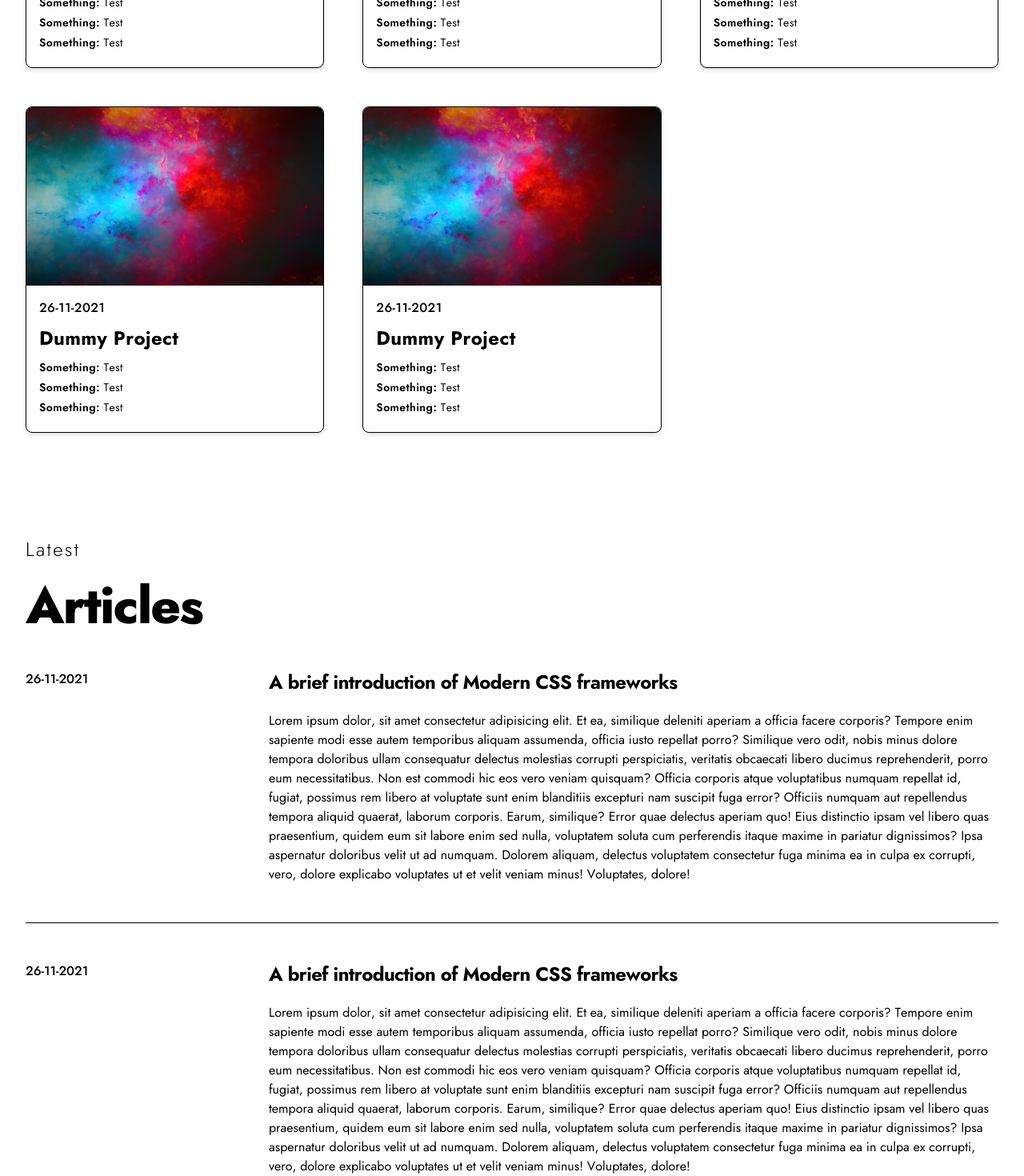
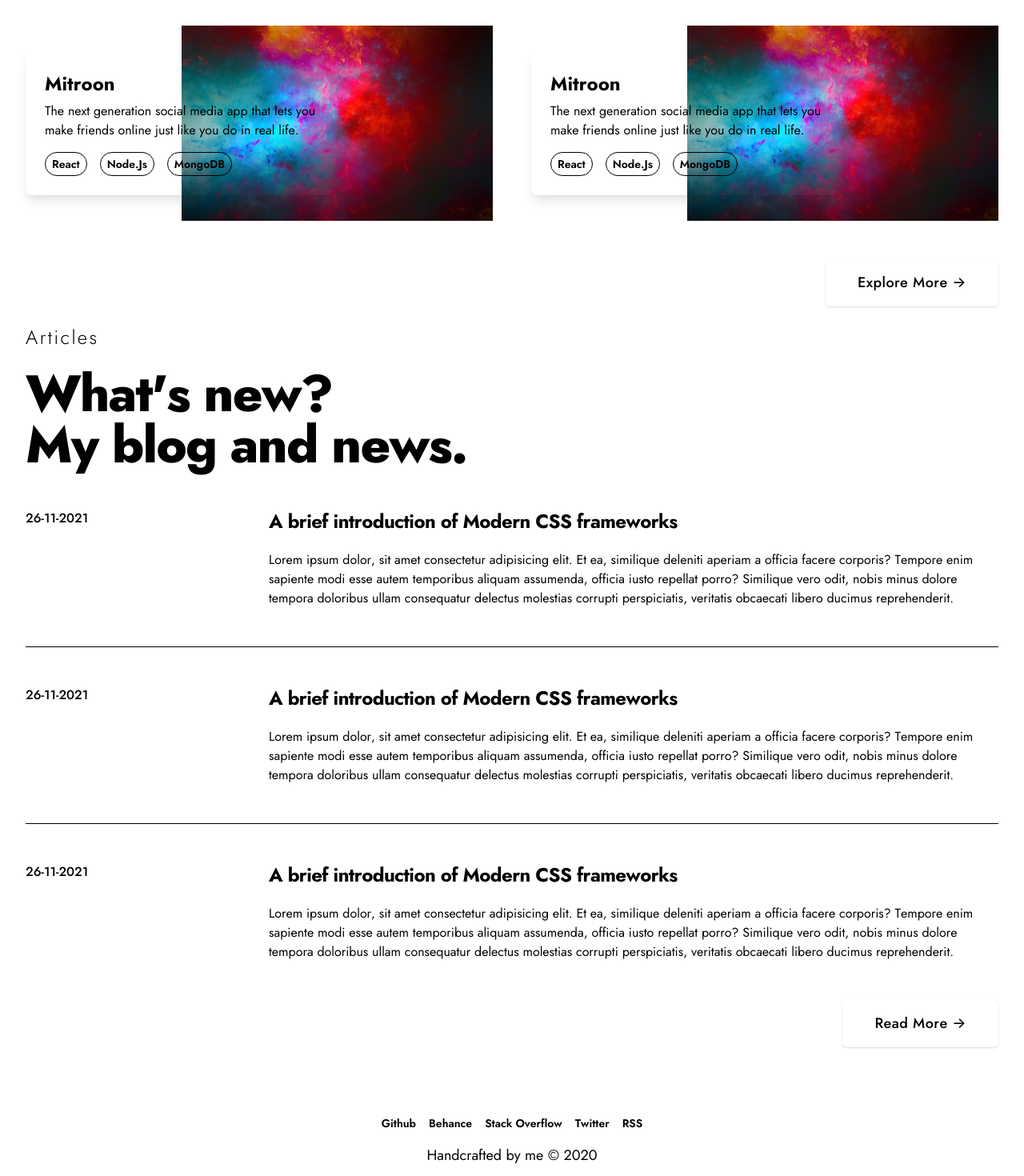
Before and after one commit to sibasishm/sibasish.me, a Next.js app: page / in a window 1280 px wide. Shown: the part 1200-2670 px from the top of the page at 80% size. Built offline with nearby package versions, Linux system fonts and the light colour scheme.

Commit message:
pretty progress

```diff
--- a/components/BlogCard.js
+++ b/components/BlogCard.js
@@ -18,15 +18,7 @@ const BlogCard = () => {
           aperiam a officia facere corporis? Tempore enim sapiente modi esse autem temporibus
           aliquam assumenda, officia iusto repellat porro? Similique vero odit, nobis minus dolore
           tempora doloribus ullam consequatur delectus molestias corrupti perspiciatis, veritatis
-          obcaecati libero ducimus reprehenderit, porro eum necessitatibus. Non est commodi hic eos
-          vero veniam quisquam? Officia corporis atque voluptatibus numquam repellat id, fugiat,
-          possimus rem libero at voluptate sunt enim blanditiis excepturi nam suscipit fuga error?
-          Officiis numquam aut repellendus tempora aliquid quaerat, laborum corporis. Earum,
-          similique? Error quae delectus aperiam quo! Eius distinctio ipsam vel libero quas
-          praesentium, quidem eum sit labore enim sed nulla, voluptatem soluta cum perferendis
-          itaque maxime in pariatur dignissimos? Ipsa aspernatur doloribus velit ut ad numquam.
-          Dolorem aliquam, delectus voluptatem consectetur fuga minima ea in culpa ex corrupti,
-          vero, dolore explicabo voluptates ut et velit veniam minus! Voluptates, dolore!
+          obcaecati libero ducimus reprehenderit.
         </div>
       </div>
     </article>
--- a/components/Layout.js
+++ b/components/Layout.js
@@ -29,16 +29,16 @@ const Layout = ({ children, title }) => {
         <main className="max-w-5xl mx-auto px-4 sm:px-6 lg:px-8 xl:max-w-screen-xl">
           {children}
         </main>
-        <footer className="bg-primary text-background-offset p-12 px-16 mt-12 text-center">
+        <footer className="bg-primary text-background-offset p-12 px-16 mt-24 text-center">
           <div className="max-w-5xl mx-auto px-4 sm:px-6 lg:px-8 xl:max-w-screen-xl">
-            <ul className="flex space-x-6 justify-center items-center">
-              <li className="text-md font-semibold">Github</li>
-              <li className="text-md font-semibold">Behance</li>
-              <li className="text-md font-semibold">Stack Overflow</li>
-              <li className="text-md font-semibold">Twitter</li>
-              <li className="text-md font-semibold">RSS</li>
+            <ul className="flex space-x-4 justify-center items-center">
+              <li className="text-sm font-semibold">Github</li>
+              <li className="text-sm font-semibold">Behance</li>
+              <li className="text-sm font-semibold">Stack Overflow</li>
+              <li className="text-sm font-semibold">Twitter</li>
+              <li className="text-sm font-semibold">RSS</li>
             </ul>
-            <p className="text-xl mt-4">Handcrafted by me &copy; 2020</p>
+            <p className="text-lg mt-4">Handcrafted by me &copy; 2020</p>
           </div>
         </footer>
       </div>
--- a/components/ProjectCard.js
+++ b/components/ProjectCard.js
@@ -1,32 +1,44 @@
+import Link from 'next/link';
+
 const ProjectCard = () => (
-  <article className="border border-border hover:border-primary shadow-md rounded-lg overflow-hidden">
-    <div className="relative bg-border pb-3/5">
+  <article className="grid grid-cols-1 xl:grid-cols-12 xl:grid-rows-1 items-center">
+    <div className="hidden xl:block col-span-8 col-start-5 row-start-1">
+      <img src="/static/images/dummy.jpg" alt="space and stars" />
+    </div>
+    <div className="xl:hidden relative bg-border pb-2/3">
       <img
         src="/static/images/dummy.jpg"
         alt="space and stars"
-        className="absolute h-full w-full object-cover"
+        className="absolute h-full w-full object-cover rounded-lg shadow-md"
       />
     </div>
-    <div className="bg-background-offset p-4 tracking-wide">
-      <dl>
-        <dt className="sr-only">Published on</dt>
-        <dd className="text-base leading-6 font-medium text-text-offset">26-11-2021</dd>
-      </dl>
-      <h2 className="mt-2 text-2xl font-bold truncate">Dummy Project</h2>
-      <ul className="mt-2 text-sm">
+    <div className="relative px-4 md:px-8 -mt-20 xl:p-0 xl:m-0 xl:col-start-1 xl:col-span-8 xl:row-start-1">
+      <div className="bg-background-offset p-4 md:p-6 rounded-lg shadow-lg">
+        <h2 className="text-2xl font-bold truncate">
+          <Link href={'/'}>
+            <a className="hover:text-primary">Mitroon</a>
+          </Link>
+        </h2>
+        <p className="text-text-offset mt-1">
+          The next generation social media app that lets you make friends online just like you do in
+          real life.
+        </p>
+        <ul className="mt-4 text-sm flex justify-star sm:justify-center lg:justify-start space-x-4">
           <li className="capitalize my-1">
-          <span className="font-semibold">Something: </span>
-          <span>Test</span>
+            <span className="font-semibold border border-border p-1 px-2 rounded-full">React</span>
           </li>
           <li className="capitalize my-1">
-          <span className="font-semibold">Something: </span>
-          <span>Test</span>
+            <span className="font-semibold border border-border p-1 px-2 rounded-full">
+              Node.js
+            </span>
           </li>
           <li className="capitalize my-1">
-          <span className="font-semibold">Something: </span>
-          <span>Test</span>
+            <span className="font-semibold border border-border p-1 px-2 rounded-full">
+              MongoDB
+            </span>
           </li>
         </ul>
+      </div>
     </div>
   </article>
 );
--- a/components/Section.js
+++ b/components/Section.js
@@ -1,5 +1,5 @@
 const Section = ({ title, subtitle, children }) => (
-  <section className="mt-10 sm:mt-12 lg:mt-20 xl:mt-32 sm:text-center lg:text-left">
+  <section className="mt-12 sm:mt-16 lg:mt-20 xl:mt-32 sm:text-center lg:text-left">
     <h4 className="text-md sm:text-xl md:text-2xl font-light capitalize tracking-widest text-text-offset">
       {subtitle}
     </h4>
--- a/pages/index.js
+++ b/pages/index.js
@@ -1,41 +1,53 @@
+import Link from 'next/link';
+
 import Layout from '../components/Layout';
 import Section from '../components/Section';
 import Hero from '../components/Hero';
 import ProjectCard from '../components/ProjectCard';
 import BlogCard from '../components/BlogCard';
 
-const Title = () => (
-  <>
-    I transform good ideas{`\n`} into <span className="text-primary">great products.</span>
-  </>
-);
-
 const Index = () => {
   return (
     <Layout>
-      <Section title={<Title />} subtitle="Designer, developer, blogger">
+      <Section
+        title={
+          <>
+            I transform good ideas{`\n`} into <span className="text-primary">great products.</span>
+          </>
+        }
+        subtitle="Designer, developer, blogger"
+      >
         <Hero />
       </Section>
-      <Section title="Personal projects" subtitle="Most popular">
-        <ul className="mt-12 grid gap-12 grid-cols-1 md:grid-cols-2 lg:grid-cols-3">
-          <li>
-            <ProjectCard />
-          </li>
-          <li>
-            <ProjectCard />
-          </li>
-          <li>
-            <ProjectCard />
-          </li>
-          <li>
-            <ProjectCard />
-          </li>
-          <li>
-            <ProjectCard />
-          </li>
-        </ul>
+      <Section
+        title={
+          <>
+            All creative works,{`\n`}
+            <span className="text-primary">selected projects.</span>
+          </>
+        }
+        subtitle="Portfolio"
+      >
+        <div className="my-12 grid gap-12 grid-cols-1 md:grid-cols-2">
+          <ProjectCard />
+          <ProjectCard />
+          <ProjectCard />
+          <ProjectCard />
+        </div>
+        <Link href="/works">
+          <a className="lg:float-right px-8 py-3 rounded-md shadow text-base font-medium tracking-wide capitalize text-background bg-primary hover:bg-primary-offset focus:outline-none focus:shadow-outline transition delay-150 ease-in-out md:py-4 md:text-lg md:px-10">
+            Explore more &rarr;
+          </a>
+        </Link>
       </Section>
-      <Section title="Articles" subtitle="Latest">
+      <Section
+        title={
+          <>
+            What's new?{`\n`} My <span className="text-primary">blog and news.</span>
+          </>
+        }
+        subtitle="Articles"
+      >
         <ul className="divide-y divide-border">
           <li className="py-12">
             <BlogCard />
@@ -46,13 +58,12 @@ const Index = () => {
           <li className="py-12">
             <BlogCard />
           </li>
-          <li className="py-12">
-            <BlogCard />
-          </li>
-          <li className="py-12">
-            <BlogCard />
-          </li>
         </ul>
+        <Link href="/works">
+          <a className="lg:float-right px-8 py-3 rounded-md shadow text-base font-medium tracking-wide capitalize text-background bg-primary hover:bg-primary-offset focus:outline-none focus:shadow-outline transition delay-150 ease-in-out md:py-4 md:text-lg md:px-10">
+            Read more &rarr;
+          </a>
+        </Link>
       </Section>
     </Layout>
   );
--- a/tailwind.config.js
+++ b/tailwind.config.js
@@ -5,7 +5,7 @@ module.exports = {
   theme: {
     extend: {
       spacing: {
-        '3/5': '60%'
+        '2/3': '67%'
       }
     },
     fontFamily: {
```
Lines whose indentation alone changed are shown as unchanged.
